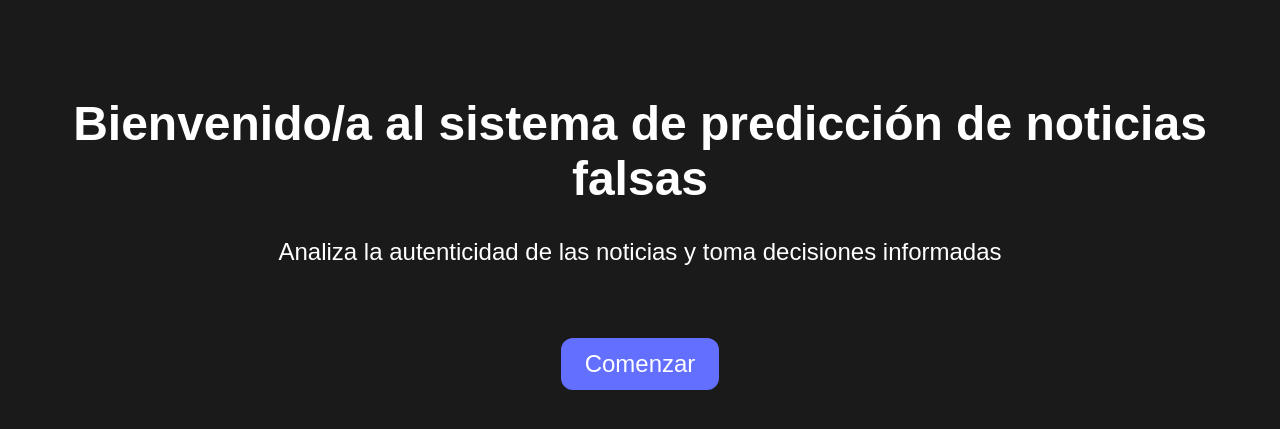
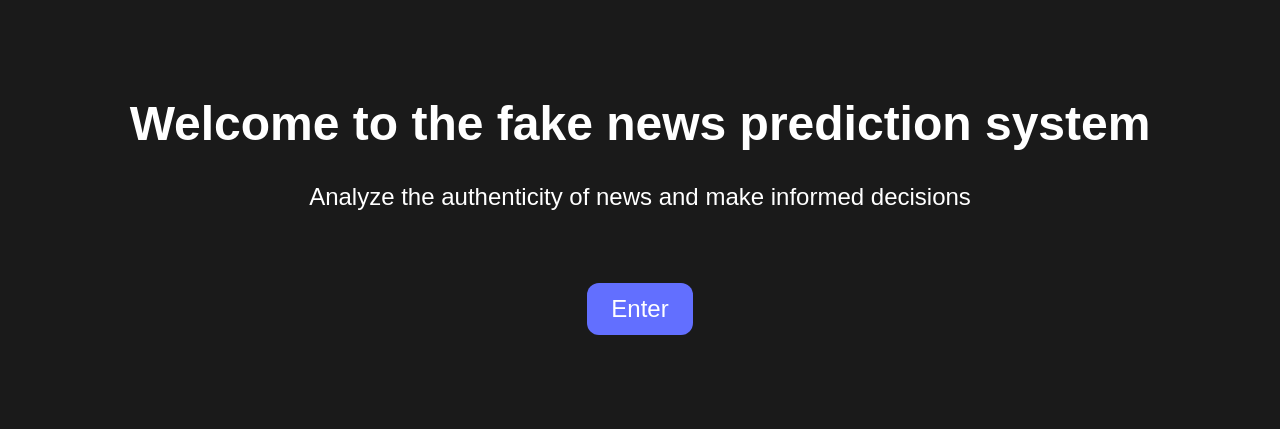
Before and after one commit to gbiskandar/Entregable_productivizacion, a Flask app: page / in a window 1280 px wide. Shown: the top 429 px of the page. Run offline with Flask 3, Linux system fonts and the light colour scheme.

Commit message:
Copy modified to english (Model is trained on english data)

```diff
--- a/predict.py
+++ b/predict.py
@@ -31,4 +31,4 @@ def analizar_texto(texto_analizar):
     prediccion = xgboost_model.predict(texto_vectorizado)
 
     # Devuelve la predicción como resultado
-    return "La información que usted ha consultado es probablemente verdadera" if prediccion == 0 else "La información que usted ha consultado es probablemente falsa"
+    return "The information contained in this news article is probably true" if prediccion == 0 else "The information contained in this news article is probably false"
--- a/templates/form.html
+++ b/templates/form.html
@@ -51,7 +51,7 @@
     </style>
 </head>
 <body>
-    <h1>Introduzca la noticia que desea analizar</h1>
+    <h1>Paste the news you want to analyze</h1>
     <form method="POST" action="{{ url_for('form') }}">
         <label for="news">Noticia:</label>
         <textarea id="news" name="news" rows="10" cols="50"></textarea>
--- a/templates/index.html
+++ b/templates/index.html
@@ -33,8 +33,8 @@
     </style>
 </head>
 <body>
-    <h1>Bienvenido/a al sistema de predicción de noticias falsas</h1>
-    <p>Analiza la autenticidad de las noticias y toma decisiones informadas</p>
-    <a href="{{ url_for('form') }}" class="btn">Comenzar</a>
+    <h1>Welcome to the fake news prediction system</h1>
+    <p>Analyze the authenticity of news and make informed decisions</p>
+    <a href="{{ url_for('form') }}" class="btn">Enter</a>
 </body>
 </html>
--- a/templates/prediction.html
+++ b/templates/prediction.html
@@ -33,8 +33,8 @@
     </style>
 </head>
 <body>
-    <h1>Resultado del análisis:</h1>
+    <h1>Analysis Result:</h1>
     <p>{{ prediction }}.</p>
-    <a href="{{ url_for('form') }}" class="btn">Analizar otra noticia</a>
+    <a href="{{ url_for('form') }}" class="btn">Analyze another news article</a>
 </body>
 </html>
```
